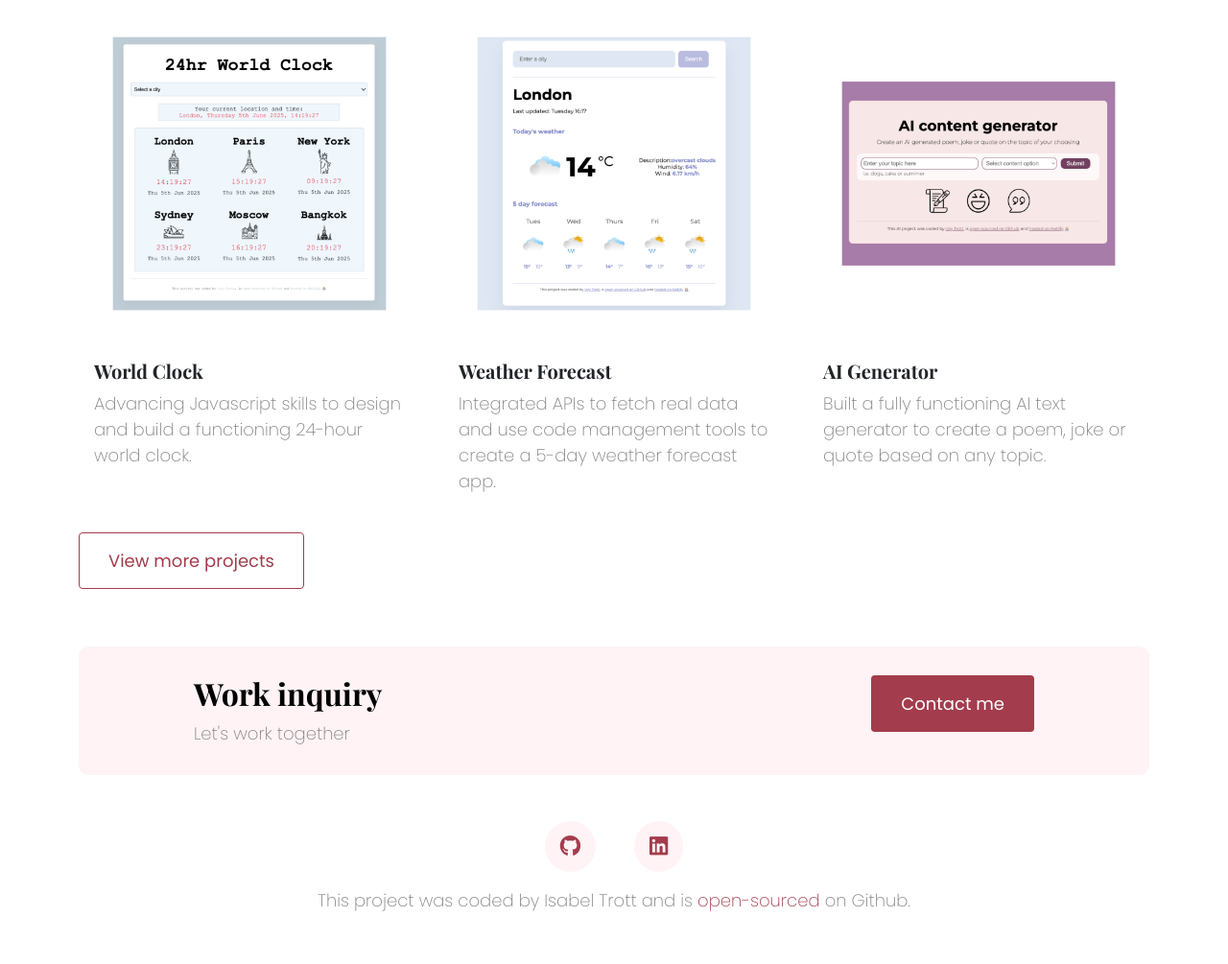
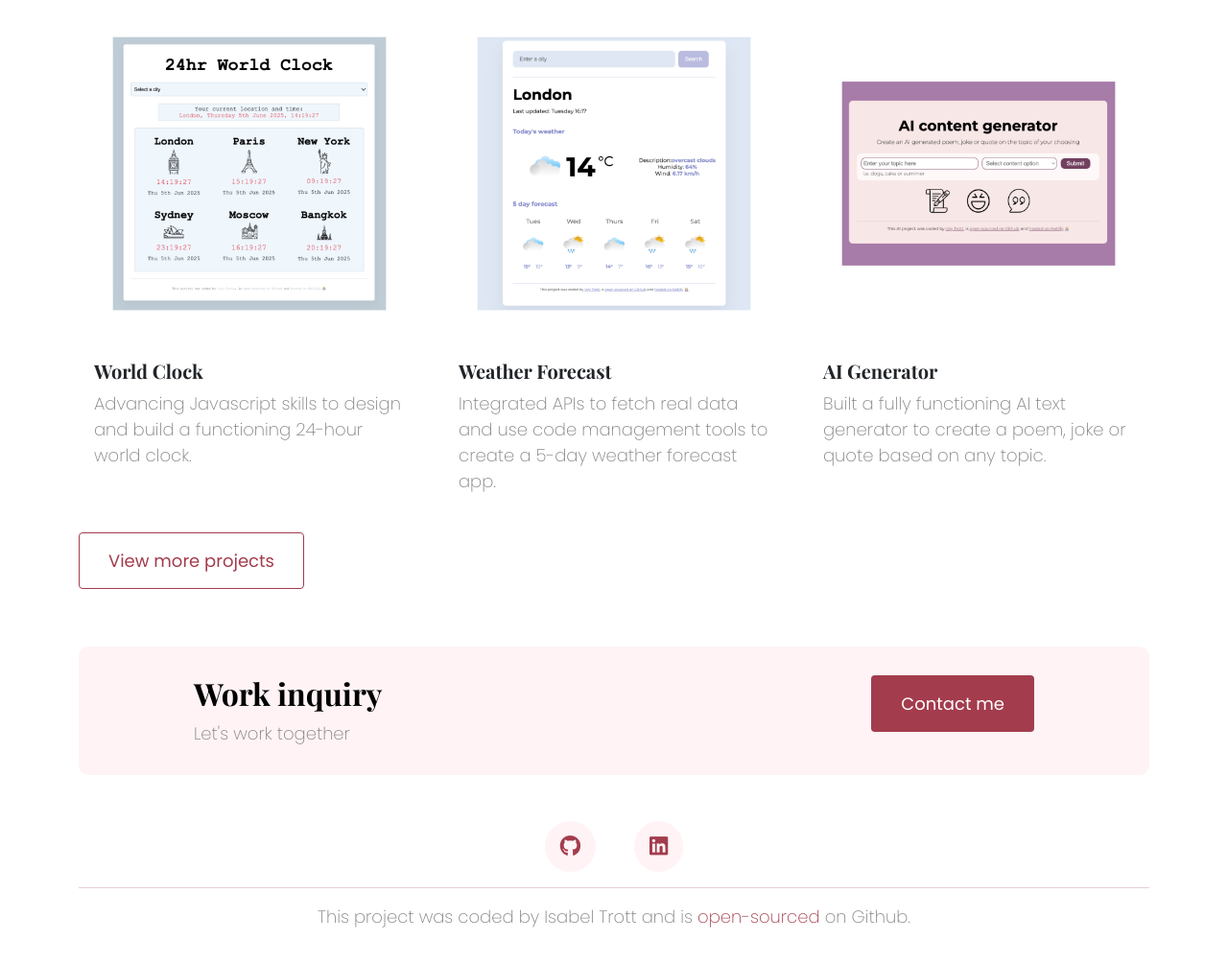
Before and after one commit to IzzyTrott/portfolio, a plain HTML site: page index.html in a window 1280 px wide. Shown: the part 1370-2375 px from the top of the page at 96% size. Drawn offline with nearby package versions, Linux system fonts and the light colour scheme; a web font is replaced by a local one.

Commit message:
added <hr> in footer

```diff
--- a/index.html
+++ b/index.html
@@ -176,6 +176,7 @@
             <i class="fa-brands fa-linkedin"></i>
           </a>
         </div>
+        <hr>
         <p class="text-center mt-3"> This project was coded by Isabel Trott and is <a href= "https://github.com/IzzyTrott/portfolio" class="open_sourced" target="_blank" title="Github project">open-sourced </a>on Github.</p>
       </footer>
 
--- a/src/style.css
+++ b/src/style.css
@@ -110,6 +110,9 @@ color:white;
 background-color: var(--secondary-colour);
 }
 
+hr{
+  color: var(--secondary-colour);
+}
 
 a{
    font-size: 24px;
```
Also changed, not shown: about.html (+1 -0 lines), contact.html (+1 -0 lines), work.html (+1 -0 lines).
